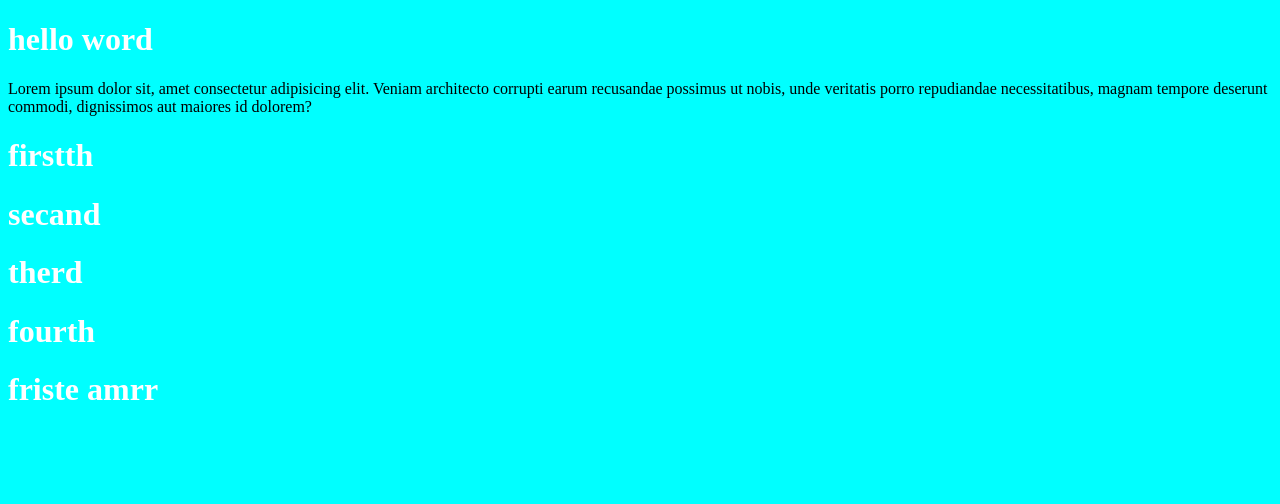
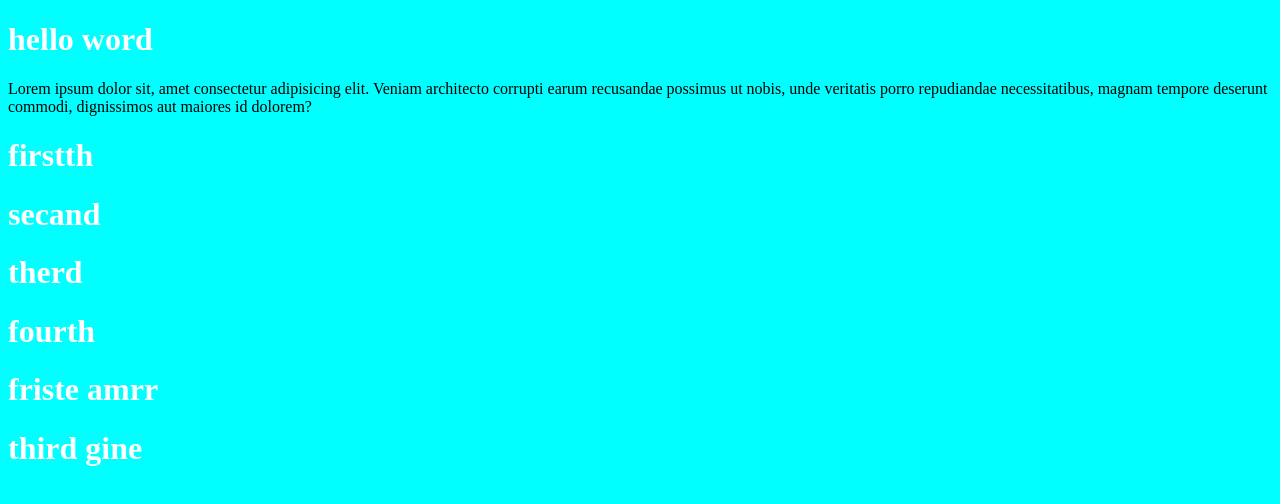
Before and after one commit to amratef70/kalil, a plain HTML site: page index.html in a window 1280 px wide. Drawn offline with Linux system fonts and the light colour scheme.

Commit message:
the third

```diff
--- a/index.html
+++ b/index.html
@@ -14,6 +14,7 @@
     <h1>therd</h1>
     <h1>fourth</h1>
     <h1>friste amrr</h1>
+    <h1>third gine</h1>
 
 </body>
 </html>
```
